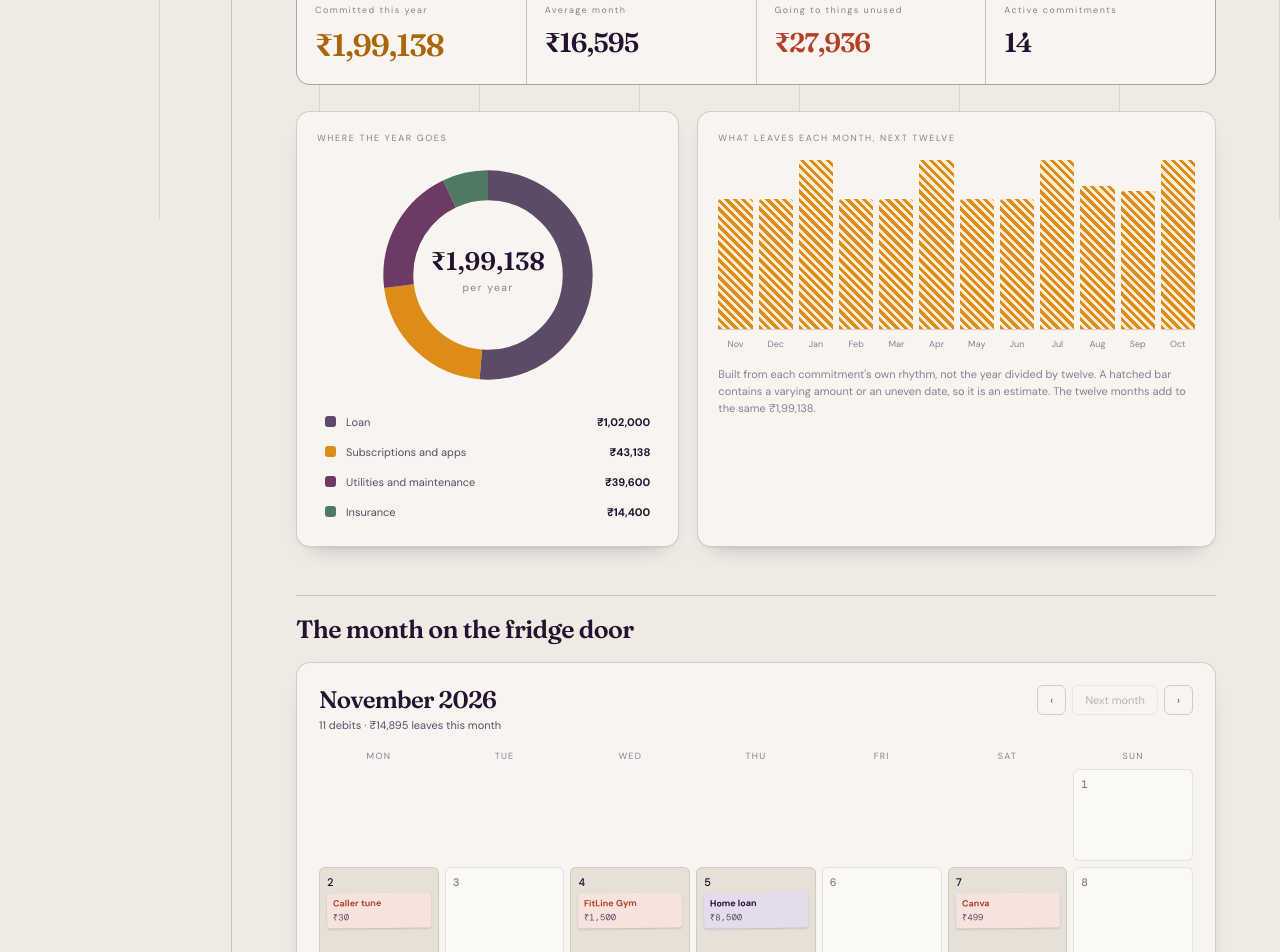
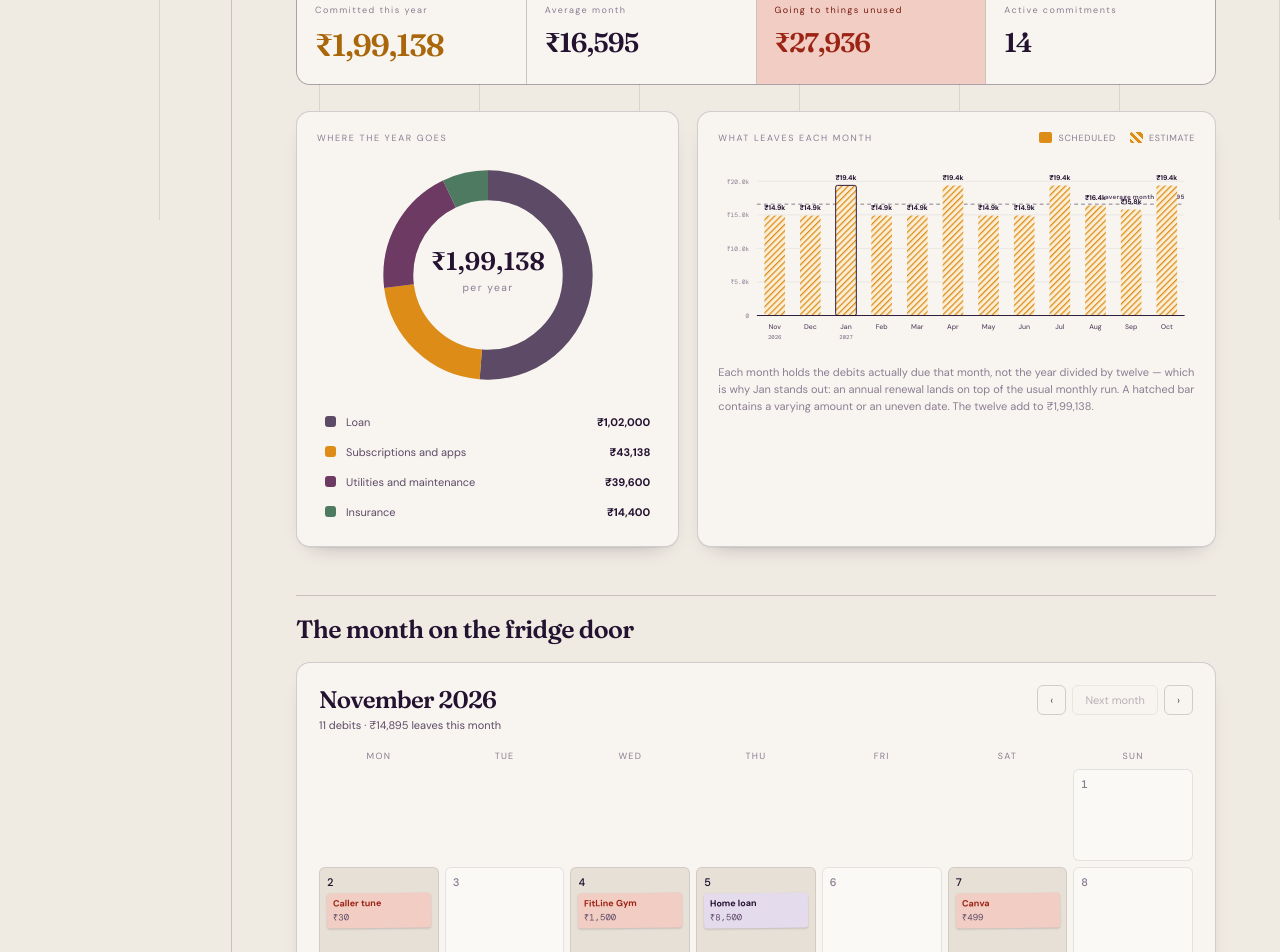
Before and after one commit to AdithyaPatil-1609/paytrace, a Next.js app: page / in a window 1280 px wide. Shown: the part 580-1532 px from the top of the page. Built offline with nearby package versions, Linux system fonts and the light colour scheme.

Commit message:
Stronger warning colours; start date and spend to date; readable forecast chart

```diff
--- a/app/globals.css
+++ b/app/globals.css
@@ -2389,3 +2389,270 @@ figcaption {
   .fridge-day { min-height: 0; }
   .fridge-day.empty { display: none; }
 }
+
+/* ---------------------------------------------------------------
+   Warnings carry real weight, and the forecast chart is readable
+   on its own. These come last so they win over the base rules.
+   --------------------------------------------------------------- */
+
+:root {
+  --ember: #9c2415;
+  --ember-deep: #76180d;
+  --ember-skin: #f1cdc4;
+  --ember-edge: rgba(156, 36, 21, 0.45);
+}
+
+/* the leak figure is the loudest thing on the annual screen */
+.annual-figure.accent {
+  border-color: var(--ember-deep);
+  background: var(--ember-deep);
+  box-shadow: 0 1px 0 rgba(36, 18, 49, 0.08), 0 12px 26px -14px rgba(118, 24, 13, 0.7);
+}
+
+.annual-figure.accent span {
+  color: #efb8ab;
+}
+
+.annual-figure.accent strong {
+  color: #fff4f0;
+}
+
+.annual-figure.accent small {
+  color: #e8bbb0;
+}
+
+.issue-metric.accent {
+  border-color: var(--ember-deep);
+  background: var(--ember-deep);
+}
+
+.issue-metric.accent strong {
+  color: #fff4f0;
+}
+
+.issue-metric.accent span {
+  color: #e8bbb0;
+}
+
+.kpi.alarm {
+  background: var(--ember-skin);
+}
+
+.kpi.alarm span {
+  color: var(--ember-deep);
+}
+
+.kpi.alarm strong {
+  color: var(--ember);
+}
+
+/* flagged rows: a solid red edge, and text dark enough to read as a warning */
+.issue-row {
+  border-top: 1px solid var(--ember-edge);
+  background: var(--ember-skin);
+  box-shadow: inset 3px 0 0 var(--ember);
+}
+
+.issue-row:hover {
+  background: #e9bbb0;
+}
+
+.issue-row strong {
+  color: var(--ember-deep);
+  font-weight: 700;
+}
+
+.issue-row p {
+  color: #5c3b33;
+}
+
+.issue-row span,
+.issue-row b {
+  color: #44231c;
+}
+
+.issue-row small {
+  color: #7a5349;
+}
+
+.bucket-card[data-bucket="unused"] {
+  border-color: var(--ember-edge);
+  border-left: 3px solid var(--ember);
+  background: var(--ember-skin);
+}
+
+.bucket-card[data-bucket="unused"] header span {
+  color: #5c3b33;
+}
+
+.path-card.issue {
+  border-color: var(--ember-edge);
+  border-left: 3px solid var(--ember);
+}
+
+.path-card.issue .path-name {
+  background: var(--ember-skin);
+}
+
+.path-card.issue .silent-line {
+  background: #e9bbb0;
+}
+
+.detail-block.flagged {
+  border-color: var(--ember-edge);
+  background: var(--ember-skin);
+}
+
+.detail-block.flagged p {
+  color: #5c3b33;
+}
+
+.badge.silent {
+  background: var(--ember-deep);
+  color: #fff4f0;
+}
+
+.trap {
+  color: var(--ember-deep) !important;
+  font-weight: 500;
+}
+
+.leak-track i,
+.bucket-card[data-bucket="unused"] .bucket-bar i,
+.price-dot.change {
+  fill: var(--ember);
+  background: var(--ember);
+}
+
+.change-line,
+.delta-label,
+.change-label {
+  stroke: var(--ember);
+  fill: var(--ember);
+}
+
+.change-line {
+  fill: none;
+}
+
+/* --- forecast chart -------------------------------------------------- */
+
+.forecast-chart {
+  display: block;
+  width: 100%;
+  overflow: visible;
+}
+
+.forecast-bar {
+  transition: opacity 0.12s;
+}
+
+.forecast-bar:hover {
+  opacity: 0.78;
+}
+
+.forecast-bar.peak {
+  stroke: var(--ink);
+  stroke-width: 1.5;
+}
+
+.bar-value {
+  fill: var(--ink);
+  font: 600 11px var(--sans);
+  font-variant-numeric: tabular-nums;
+}
+
+.bar-month {
+  fill: var(--ink-soft);
+  font: 500 11px var(--sans);
+}
+
+.bar-year {
+  fill: var(--ink-faint);
+  font: 500 9px var(--mono);
+}
+
+.average-line {
+  stroke: var(--ink);
+  stroke-width: 1.5;
+  stroke-dasharray: 6 5;
+  opacity: 0.55;
+}
+
+.average-label {
+  fill: var(--ink-soft);
+  font: 600 10px var(--sans);
+  letter-spacing: 0.04em;
+}
+
+.axis-line {
+  stroke: var(--ink);
+  stroke-width: 1.5;
+}
+
+.chart-key {
+  display: inline-flex;
+  align-items: center;
+  gap: 6px;
+  margin-left: auto;
+  color: var(--ink-faint);
+  font-size: 9px;
+  letter-spacing: 0.08em;
+}
+
+.chart-key i {
+  display: inline-block;
+  width: 13px;
+  height: 11px;
+  margin-left: 8px;
+  border-radius: 2px;
+  vertical-align: middle;
+}
+
+.chart-key .key-solid {
+  background: var(--marigold);
+}
+
+.chart-key .key-hatch {
+  background: repeating-linear-gradient(
+    45deg,
+    var(--marigold),
+    var(--marigold) 3px,
+    var(--marigold-skin) 3px,
+    var(--marigold-skin) 6px
+  );
+}
+
+/* --- start date and running cost -------------------------------------- */
+
+.path-spent {
+  margin-top: 7px !important;
+  color: var(--ink-soft) !important;
+  font: 500 9px var(--sans) !important;
+  letter-spacing: 0;
+}
+
+.path-card.issue .path-spent {
+  color: var(--ember-deep) !important;
+  font-weight: 700 !important;
+}
+
+.leak-evidence {
+  display: grid;
+  gap: 2px;
+  line-height: 1.35;
+}
+
+.leak-evidence em {
+  color: var(--ember);
+  font-size: 12px;
+  font-style: normal;
+  font-weight: 700;
+  font-variant-numeric: tabular-nums;
+}
+
+@media (max-width: 660px) {
+  .chart-key { display: none; }
+  .bar-value { font-size: 13px; }
+  .bar-month { font-size: 13px; }
+}
--- a/components/dashboard.tsx
+++ b/components/dashboard.tsx
@@ -602,6 +602,9 @@ function CancelPaths({
                 <strong>{item.merchant}</strong>
                 <span>{monthlyCost(item)}</span>
                 <small className="path-mode">{modeLabel(item)}</small>
+                <small className="path-spent">
+                  Since {formatDate(item.startedOn)} · {formatINR(item.spentToDate)} taken
+                </small>
                 {item.mandateRef && <small>Mandate: {item.mandateRef}</small>}
               </div>
               <div className="path-copy">
@@ -683,6 +686,8 @@ function DetailPanel({ item, asOf, onClose }: { item: Commitment; asOf: string;
           <Fact label="Rhythm" value={item.cadence} />
           <Fact label="Instrument" value={item.instrument} />
           <Fact label="Debits seen" value={String(item.debitCount)} />
+          <Fact label="Paying since" value={formatDate(item.startedOn)} />
+          <Fact label="Spent so far" value={formatINR(item.spentToDate)} />
           <Fact label="Next charge" value={formatDate(item.nextCharge)} />
           <Fact label="Last opened" value={item.lastOpened ? formatDate(item.lastOpened) : "No record"} />
           <Fact label="Opens in 12 months" value={item.opensLast12Months === undefined ? "—" : String(item.opensLast12Months)} />
--- a/components/demo-runner.tsx
+++ b/components/demo-runner.tsx
@@ -45,7 +45,9 @@ export function DemoOverlay({
             <strong>{formatINR(zombieItem.annualCost)}</strong> over a year.
             {zombieItem.lastOpened
               ? ` It was last opened on ${formatDate(zombieItem.lastOpened)}, and ${zombieItem.debitCount} debits have posted since.`
-              : " There is no record of it being opened at all."}
+              : " There is no record of it being opened at all."}{" "}
+            Running since {formatDate(zombieItem.startedOn)}, it has already taken{" "}
+            <strong>{formatINR(zombieItem.spentToDate)}</strong>.
           </p>
           <p className="demo-caveat">
             Paytrace cannot cancel it for you. Choosing to stop opens the exact steps — stop the service, then stop the
--- a/components/visualizations/annual-dashboard.tsx
+++ b/components/visualizations/annual-dashboard.tsx
@@ -3,7 +3,7 @@
 import { useState } from "react";
 import { groupByCategory, monthlyForecast, unusedTotal, yearlyTotal } from "@/lib/analysis";
 import { spendGroupLabels } from "@/lib/engine";
-import { formatINR } from "@/lib/format";
+import { formatCompactINR, formatINR } from "@/lib/format";
 import type { Commitment, SpendGroup } from "@/lib/types";
 
 /** Donut geometry: one ring, drawn as stroked arcs on a single circle. */
@@ -16,6 +16,11 @@ const sliceColor: Record<SpendGroup, string> = {
   utilities: "var(--plum)",
   insurance: "var(--sage)"
 };
+
+/* Bar chart frame. Generous left gutter so the money axis is readable. */
+const BW = 760;
+const BH = 300;
+const BPAD = { top: 34, right: 16, bottom: 52, left: 62 };
 
 export function AnnualDashboard({
   items,
@@ -33,10 +38,20 @@ export function AnnualDashboard({
   const year = yearlyTotal(items);
   const leak = unusedTotal(items);
   const monthlyAverage = Math.round(year / 12);
-  const tallest = Math.max(...months.map((month) => month.total), 1);
   const listed = picked ? items.filter((item) => item.spendGroup === picked) : [];
 
   let travelled = 0;
+
+  // A rounded ceiling makes the gridline labels land on whole numbers.
+  const peak = Math.max(...months.map((month) => month.total));
+  const ceiling = Math.ceil(peak / 5000) * 5000;
+  const plotW = BW - BPAD.left - BPAD.right;
+  const plotH = BH - BPAD.top - BPAD.bottom;
+  const slot = plotW / months.length;
+  const barW = slot * 0.58;
+  const yOf = (value: number) => BPAD.top + plotH - (value / ceiling) * plotH;
+  const gridValues = [0, ceiling / 4, ceiling / 2, (ceiling * 3) / 4, ceiling];
+  const tallest = months.reduce((best, month) => (month.total > best.total ? month : best), months[0]);
 
   return (
     <section className="viz-block">
@@ -98,25 +113,88 @@ export function AnnualDashboard({
         </figure>
 
         <figure className="bars-figure">
-          <figcaption>What leaves each month, next twelve</figcaption>
-          <div className="month-bars">
-            {months.map((month) => (
-              <div className="month-bar" key={month.key}>
-                <div className="month-track">
-                  <i
-                    className={month.estimated ? "estimated" : ""}
-                    style={{ height: `${Math.max((month.total / tallest) * 100, 2)}%` }}
-                    title={`${month.label}: ${formatINR(month.total)}${month.estimated ? " (estimate)" : ""}`}
-                  />
-                </div>
-                <span>{month.label}</span>
-              </div>
+          <figcaption>
+            What leaves each month
+            <span className="chart-key">
+              <i className="key-solid" /> scheduled
+              <i className="key-hatch" /> estimate
+            </span>
+          </figcaption>
+
+          <svg viewBox={`0 0 ${BW} ${BH}`} className="forecast-chart" role="img" aria-label="Forecast debits by month">
+            <defs>
+              <pattern id="estimate-hatch" width="7" height="7" patternTransform="rotate(45)" patternUnits="userSpaceOnUse">
+                <rect width="7" height="7" fill="var(--marigold-skin)" />
+                <line x1="0" y1="0" x2="0" y2="7" stroke="var(--marigold)" strokeWidth="4" />
+              </pattern>
+            </defs>
+
+            {gridValues.map((value) => (
+              <g key={value}>
+                <line x1={BPAD.left} x2={BW - BPAD.right} y1={yOf(value)} y2={yOf(value)} className="grid-line" />
+                <text x={BPAD.left - 12} y={yOf(value) + 4} className="axis-label" textAnchor="end">
+                  {value === 0 ? "0" : formatCompactINR(value)}
+                </text>
+              </g>
             ))}
-          </div>
+
+            {/* what a typical month looks like, so a tall bar has a reference */}
+            <line
+              x1={BPAD.left}
+              x2={BW - BPAD.right}
+              y1={yOf(monthlyAverage)}
+              y2={yOf(monthlyAverage)}
+              className="average-line"
+            />
+            <text x={BW - BPAD.right} y={yOf(monthlyAverage) - 8} className="average-label" textAnchor="end">
+              average month · {formatINR(monthlyAverage)}
+            </text>
+
+            {months.map((month, index) => {
+              const x = BPAD.left + index * slot + (slot - barW) / 2;
+              const top = yOf(month.total);
+              const isTallest = month.key === tallest.key;
+              return (
+                <g key={month.key}>
+                  <rect
+                    x={x}
+                    y={top}
+                    width={barW}
+                    height={Math.max(BPAD.top + plotH - top, 2)}
+                    rx="3"
+                    className={`forecast-bar${isTallest ? " peak" : ""}`}
+                    fill={month.estimated ? "url(#estimate-hatch)" : "var(--marigold)"}
+                  >
+                    <title>{`${month.label}: ${formatINR(month.total)}${month.estimated ? " (estimate)" : ""}`}</title>
+                  </rect>
+                  <text x={x + barW / 2} y={top - 9} className="bar-value" textAnchor="middle">
+                    {formatCompactINR(month.total)}
+                  </text>
+                  <text x={x + barW / 2} y={BH - 30} className="bar-month" textAnchor="middle">
+                    {month.label}
+                  </text>
+                  {(index === 0 || month.label === "Jan") && (
+                    <text x={x + barW / 2} y={BH - 14} className="bar-year" textAnchor="middle">
+                      {month.key.slice(0, 4)}
+                    </text>
+                  )}
+                </g>
+              );
+            })}
+
+            <line
+              x1={BPAD.left}
+              x2={BW - BPAD.right}
+              y1={BPAD.top + plotH}
+              y2={BPAD.top + plotH}
+              className="axis-line"
+            />
+          </svg>
+
           <p className="viz-note">
-            Built from each commitment&apos;s own rhythm, not the year divided by twelve. A hatched bar contains a
-            varying amount or an uneven date, so it is an estimate. The twelve months add to the same{" "}
-            {formatINR(year)}.
+            Each month holds the debits actually due that month, not the year divided by twelve — which is why{" "}
+            {tallest.label} stands out: an annual renewal lands on top of the usual monthly run. A hatched bar contains
+            a varying amount or an uneven date. The twelve add to {formatINR(year)}.
           </p>
         </figure>
       </div>
--- a/components/visualizations/unused-savings.tsx
+++ b/components/visualizations/unused-savings.tsx
@@ -55,7 +55,8 @@ export function UnusedSavings({
                 </div>
                 <b>{formatINR(item.annualCost)}</b>
                 <button className="leak-evidence" onClick={() => onOpen(item.id)}>
-                  {item.lastOpened ? `last opened ${formatDate(item.lastOpened)}` : "no usage record"}
+                  <em>{formatINR(item.spentToDate)} already gone</em>
+                  {item.lastOpened ? `since ${formatDate(item.startedOn)}, last opened ${formatDate(item.lastOpened)}` : `since ${formatDate(item.startedOn)}, never opened`}
                 </button>
               </div>
             );
--- a/lib/engine.ts
+++ b/lib/engine.ts
@@ -280,6 +280,8 @@ export function detectCommitments(dataset: Dataset): Commitment[] {
       annualCost,
       debitCount: rows.length,
       firstCharge: dates[0],
+      startedOn: mandate?.createdOn ?? dates[0],
+      spentToDate: amounts.reduce((sum, value) => sum + value, 0),
       lastCharge: dates[dates.length - 1],
       nextCharge,
       lastOpened,
--- a/lib/format.ts
+++ b/lib/format.ts
@@ -21,3 +21,10 @@ export function monthsAgo(value: string | undefined, asOf: string) {
   const delta = Date.parse(asOf) - Date.parse(value);
   return Math.floor(delta / (30 * 24 * 60 * 60 * 1000));
 }
+
+/** Short money for chart labels: 14,895 becomes 14.9k. */
+export function formatCompactINR(value: number) {
+  if (value >= 100000) return `\u20B9${(value / 100000).toFixed(2)}L`;
+  if (value >= 1000) return `\u20B9${(value / 1000).toFixed(1)}k`;
+  return `\u20B9${Math.round(value)}`;
+}
--- a/lib/types.ts
+++ b/lib/types.ts
@@ -160,6 +160,10 @@ export type Commitment = {
   annualCost: number;
   debitCount: number;
   firstCharge: string;
+  /** When the autopay began: the mandate's own date when there is one. */
+  startedOn: string;
+  /** Everything this commitment has taken so far, across the fixture. */
+  spentToDate: number;
   lastCharge: string;
   nextCharge?: string;
   lastOpened?: string;
```
Also changed, not shown: 1 other file (tests, documents, lock files or other folders).
